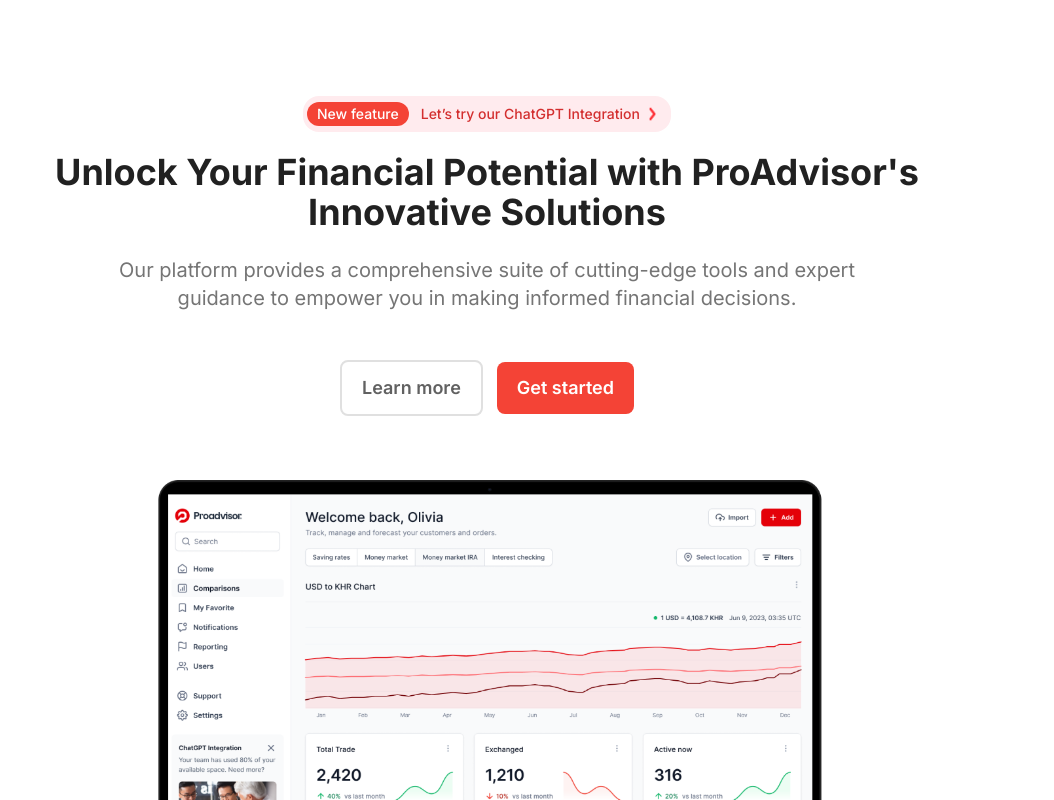
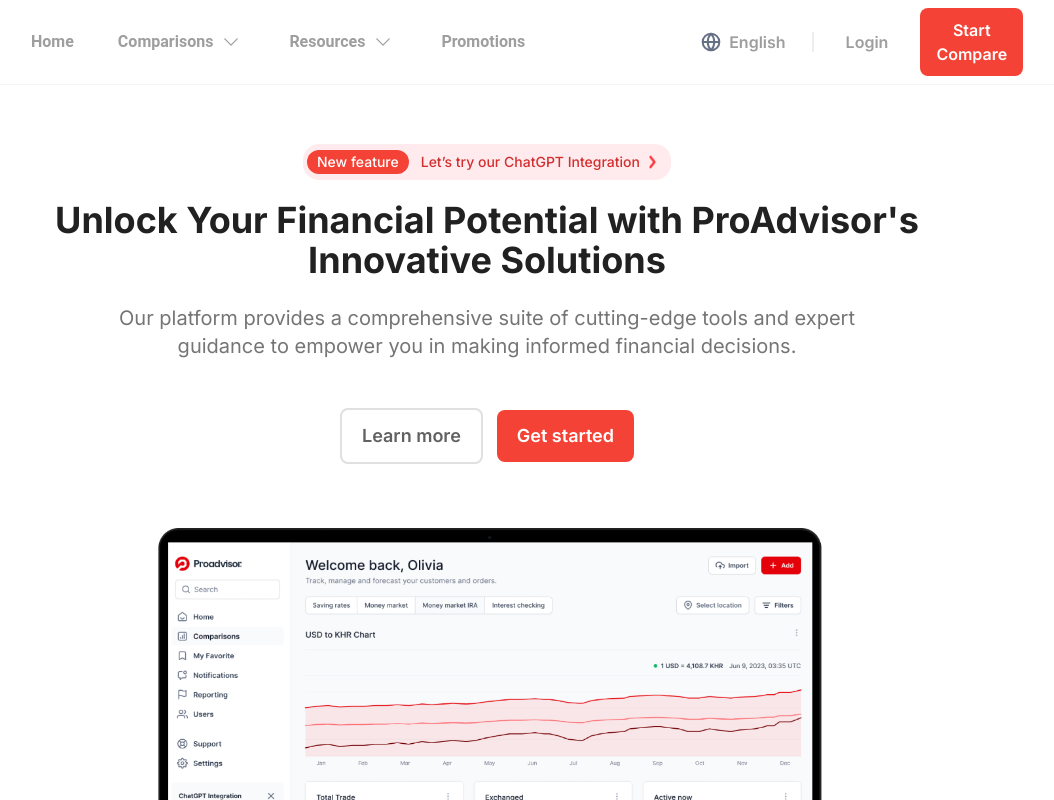
Before and after one commit to YinChantha/B8-FullStack--Website--Group4, a Next.js app: page / in a window 1280 px wide. Shown: the top 800 px of the page, without its empty margins (153-1207 px from the left). Built offline with nearby package versions, Linux system fonts and the light colour scheme.

Commit message:
edit route

```diff
--- a/app/components/Footer.jsx
+++ b/app/components/Footer.jsx
@@ -116,7 +116,7 @@
           </div>
           {/* </div> */}
           <div className="foot-legal flex flex-col">
-            <p className="text-gray-400 font-semibold text-sm pb-4">Social</p>
+            <p className="text-gray-400 font-semibold text-sm pb-4">Legal</p>
             <div className="text-gray-500 font-semibold text-base flex flex-col">
               <Link href="/" className="hover:bg-gray-50 hover:text-gray-600">
                 Terms
--- a/app/layout.jsx
+++ b/app/layout.jsx
@@ -2,7 +2,7 @@
 
 import Footer from "./components/Footer";
 import Header from "./components/Header";
-import { useRouter } from "next/navigation";
+import { usePathname } from "next/navigation";
 // import { useRouter } from "next/router";
 import "./globals.css";
 import { Inter } from "next/font/google";
@@ -14,26 +14,25 @@
 // };
 
 export default function RootLayout({ children }) {
-  const router = useRouter();
+  const router = usePathname();
   // console.log("router", router);
   // const pathToHideNav = ["/account", "/account/forgotpassword"];
 
   return (
     <html lang="en" className="box-border">
       <body className="flex flex-col min-h-screen">
-        {(router.push === "/" ||
-          // router.push === "/promotions/[id]" ||
-          router.push === "/promotions" ||
+        (router === "/" ||
+          router === "/promotions" ||
           router === "/landingPage" ||
           router === "/account" ||
           router === "/aboutus" ||
           router === "/contact" ||
           router === "/legal" ||
-          router === "/FAQs") && <Header className="" />}
+          router === "/FAQs") && <Header className="" />
         <main className="flex-1">{children}</main>
         {(router === "/" ||
-          // router.push === "/promotions/[id]" ||
-          router.push === "/promotions" ||
+          router.push === "/promotions/[id]" ||
+          router === "/promotions" ||
           router === "/landingPage" ||
           router === "/aboutus" ||
           router === "/contact" ||
```
